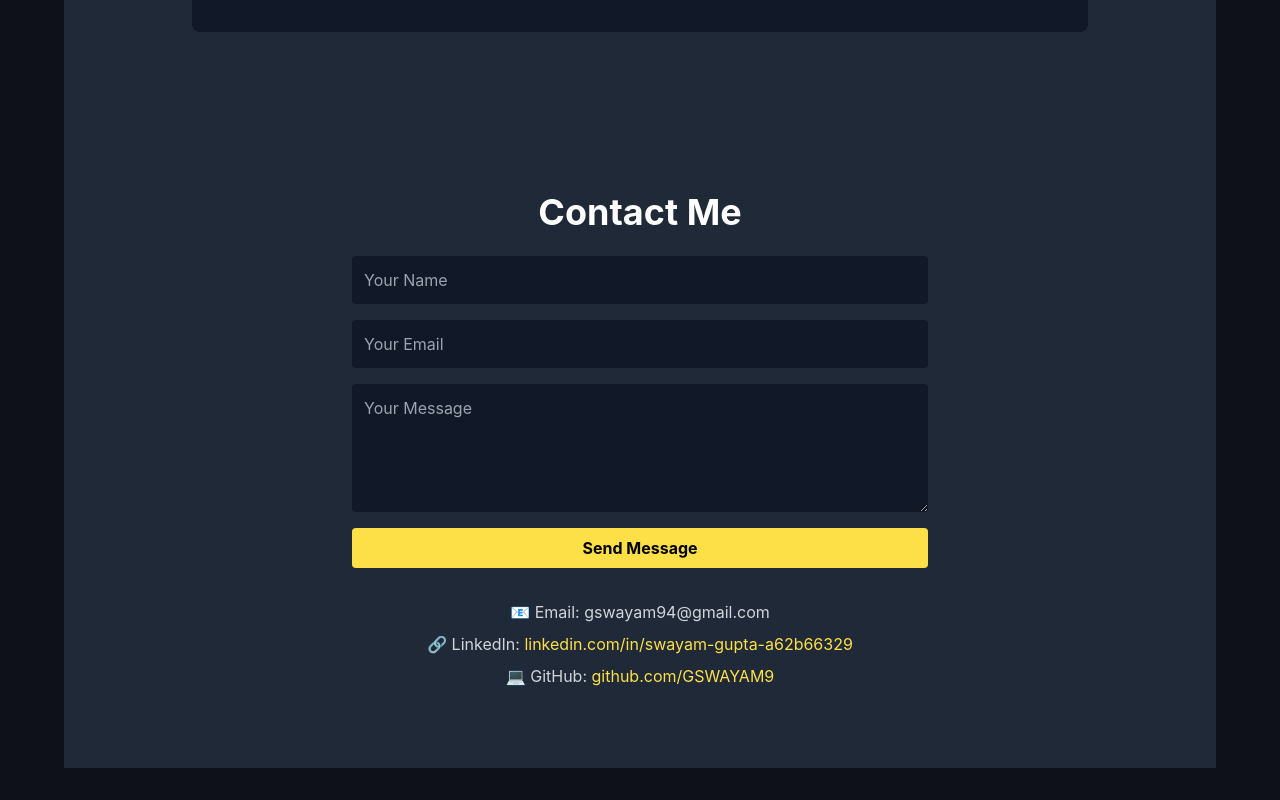
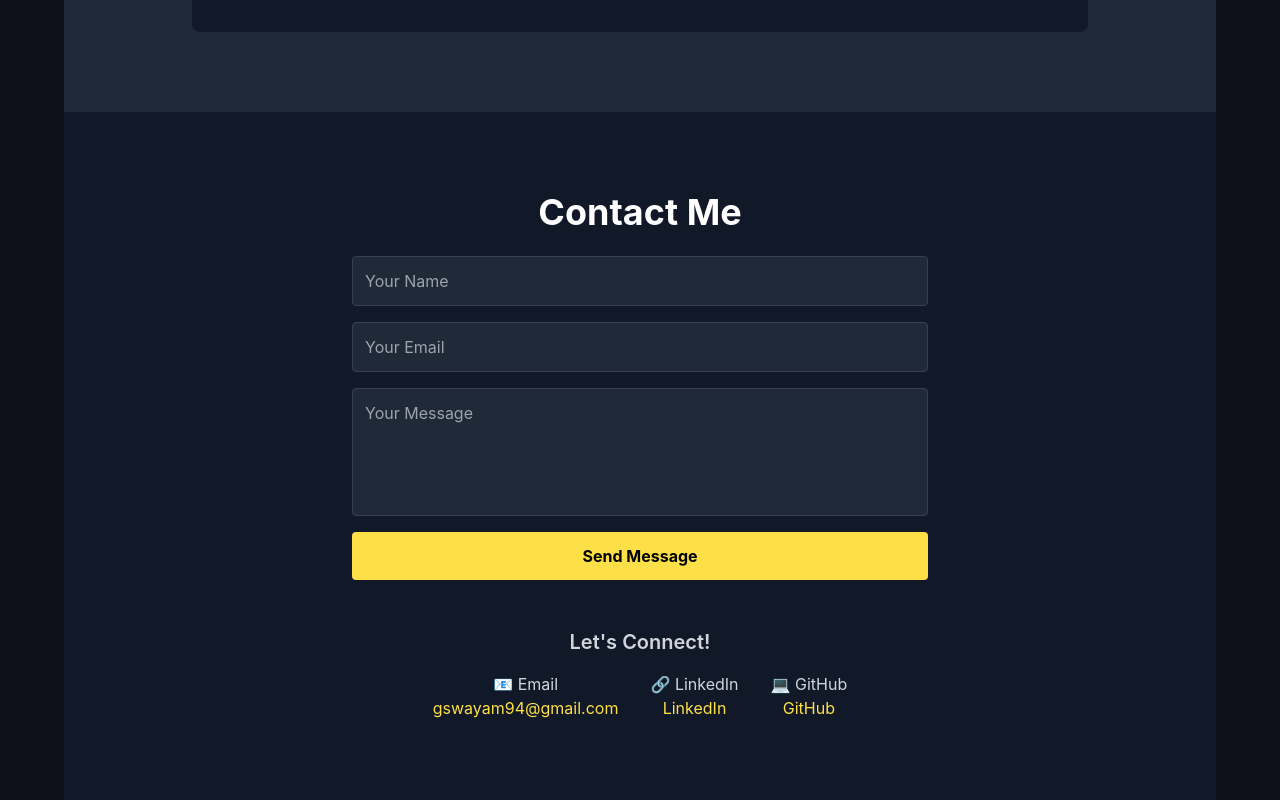
Before and after one commit to GSWAYAM9/portfolio2, a Next.js app: page / in a window 1280 px wide. Shown: the part 3068-3868 px from the top of the page. Before the commit the page ends 3836 px from the top, so only its background shows below. Built offline with nearby package versions, Linux system fonts and the light colour scheme.

Commit message:
Update Contact.js

```diff
--- a/components/Contact.js
+++ b/components/Contact.js
@@ -7,26 +7,69 @@ const Contact = () => {
 
   const sendEmail = (e) => {
     e.preventDefault();
+    setMsg("Sending...");
+
     emailjs.sendForm('service_q0m5oun', 'template_ar7hc5e', form.current, 'fP60skOY0tM5-GPbh')
-      .then(() => setMsg("Message sent successfully!"))
-      .catch(() => setMsg("Failed to send. Please try again."));
+      .then(() => {
+        setMsg("Message sent successfully! 🎉");
+        setTimeout(() => setMsg(""), 5000);
+      })
+      .catch(() => {
+        setMsg("Failed to send. Please try again.");
+        setTimeout(() => setMsg(""), 5000);
+      });
+
     e.target.reset();
   };
 
   return (
-    <section id="contact" className="py-20 px-6 max-w-6xl mx-auto bg-gray-800 text-white" data-aos="fade-up">
+    <section id="contact" className="py-20 px-6 max-w-6xl mx-auto bg-gray-900 text-white" data-aos="fade-up">
       <h2 className="text-4xl font-bold mb-6 text-center">Contact Me</h2>
       <form ref={form} onSubmit={sendEmail} className="flex flex-col max-w-xl mx-auto space-y-4">
-        <input type="text" name="from_name" placeholder="Your Name" required className="p-3 rounded bg-gray-900 text-white"/>
-        <input type="email" name="email" placeholder="Your Email" required className="p-3 rounded bg-gray-900 text-white"/>
-        <textarea name="message" placeholder="Your Message" required className="p-3 rounded bg-gray-900 text-white h-32"/>
-        <button type="submit" className="bg-yellow-300 text-black px-4 py-2 rounded font-bold hover:bg-yellow-400">Send Message</button>
-        {msg && <p className="text-center mt-2">{msg}</p>}
+        <input
+          type="text"
+          name="from_name"
+          placeholder="Your Name"
+          required
+          className="p-3 rounded bg-gray-800 text-white border border-gray-700 focus:border-yellow-300 focus:outline-none"
+        />
+        <input
+          type="email"
+          name="email"
+          placeholder="Your Email"
+          required
+          className="p-3 rounded bg-gray-800 text-white border border-gray-700 focus:border-yellow-300 focus:outline-none"
+        />
+        <textarea
+          name="message"
+          placeholder="Your Message"
+          required
+          className="p-3 rounded bg-gray-800 text-white border border-gray-700 focus:border-yellow-300 focus:outline-none h-32 resize-none"
+        />
+        <button
+          type="submit"
+          className="bg-yellow-300 text-black px-4 py-3 rounded font-bold hover:bg-yellow-400 transition-colors"
+        >
+          Send Message
+        </button>
+        {msg && <p className="text-center mt-2 text-yellow-300">{msg}</p>}
       </form>
-      <div className="mt-8 text-center space-y-2 text-gray-300">
-        <p>📧 Email: gswayam94@gmail.com</p>
-        <p>🔗 LinkedIn: <a href="https://linkedin.com/in/swayam-gupta-a62b66329" target="_blank" rel="noreferrer" className="text-yellow-300 hover:underline">linkedin.com/in/swayam-gupta-a62b66329</a></p>
-        <p>💻 GitHub: <a href="https://github.com/GSWAYAM9" target="_blank" rel="noreferrer" className="text-yellow-300 hover:underline">github.com/GSWAYAM9</a></p>
+      <div className="mt-12 text-center space-y-4 text-gray-300">
+        <p className="text-xl font-semibold">Let's Connect!</p>
+        <div className="flex justify-center space-x-8 mt-4">
+          <div className="text-center">
+            <p>📧 Email</p>
+            <a href="mailto:gswayam94@gmail.com" className="text-yellow-300 hover:underline">gswayam94@gmail.com</a>
+          </div>
+          <div className="text-center">
+            <p>🔗 LinkedIn</p>
+            <a href="https://linkedin.com/in/swayam-gupta-a62b66329" target="_blank" rel="noreferrer" className="text-yellow-300 hover:underline">LinkedIn</a>
+          </div>
+          <div className="text-center">
+            <p>💻 GitHub</p>
+            <a href="https://github.com/GSWAYAM9" target="_blank" rel="noreferrer" className="text-yellow-300 hover:underline">GitHub</a>
+          </div>
+        </div>
       </div>
     </section>
   );
```
